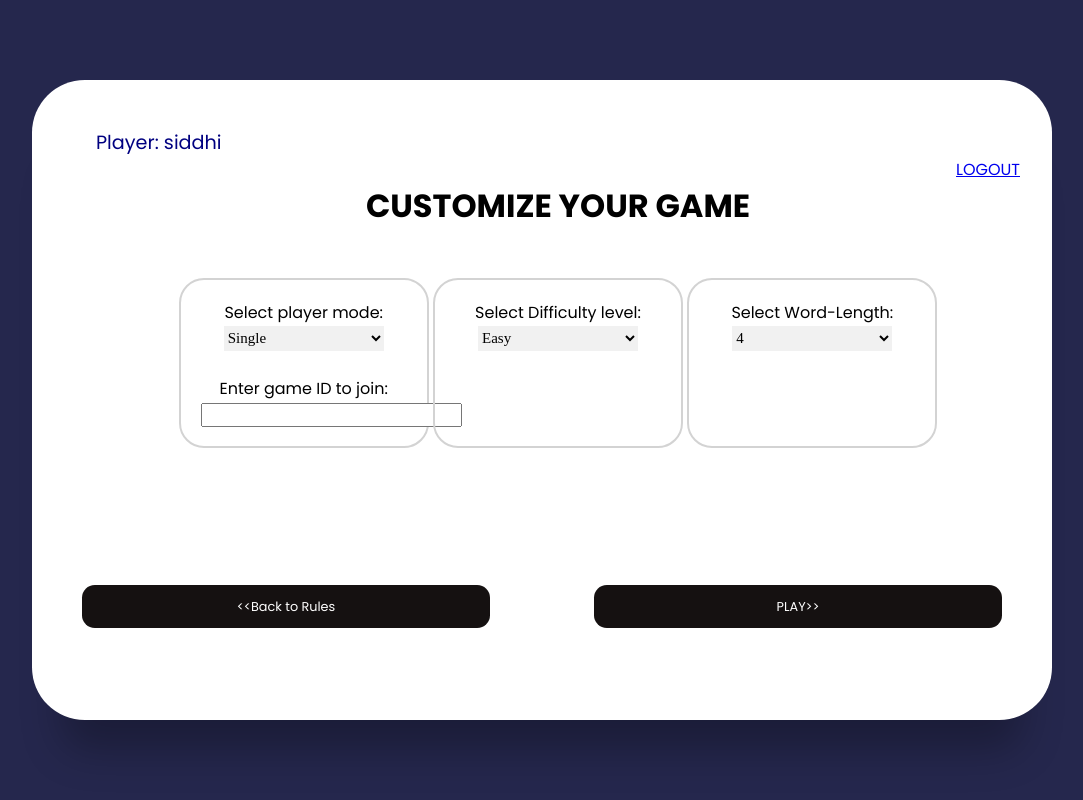
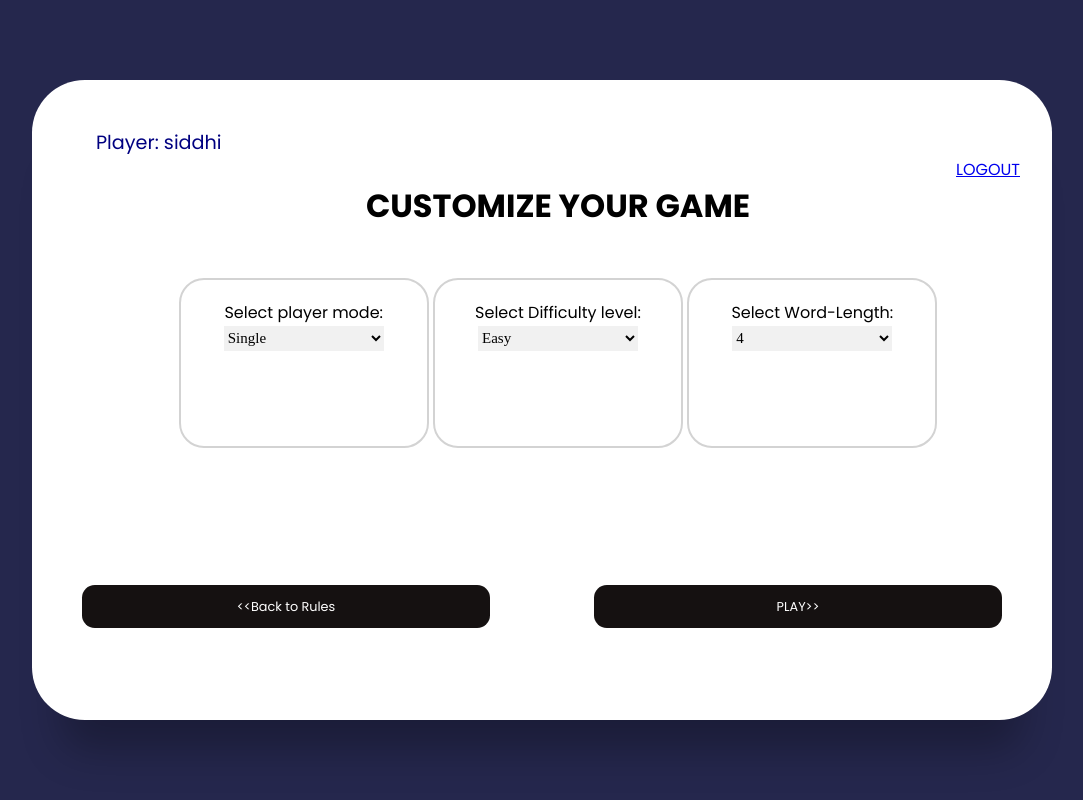
Before and after one commit to siddhikotre/BearsAndBulls, a Django app: page /pregame/ in a window 1280 px wide. Shown: the whole page, without its empty margins (98-1181 px from the left). Run offline with Django 4.2, Linux system fonts and the light colour scheme; a user stored in the database is signed in.

Commit message:
remove multiplayer

```diff
--- a/bearsandbulls/bnb/templates/pregame.html
+++ b/bearsandbulls/bnb/templates/pregame.html
@@ -175,10 +175,10 @@
                     <div class='child'>Select player mode:<br>
                         <select class="dropdown" id="player" name="player">
                             <option value="single">Single</option>
-                            <option value="duo">Duo</option>
+
                         </select><br><br>
-                        <label>Enter game ID to join:</label>
-                        <input id="txtvalue" name="txtvalue" type="text"/>
+<!--                        <label>Enter game ID to join:</label>-->
+<!--                        <input id="txtvalue" name="txtvalue" type="text"/>-->
                     </div>
 
                     <div class='child'>Select Difficulty level:<br>
```
Also changed, not shown: 1 other file.
